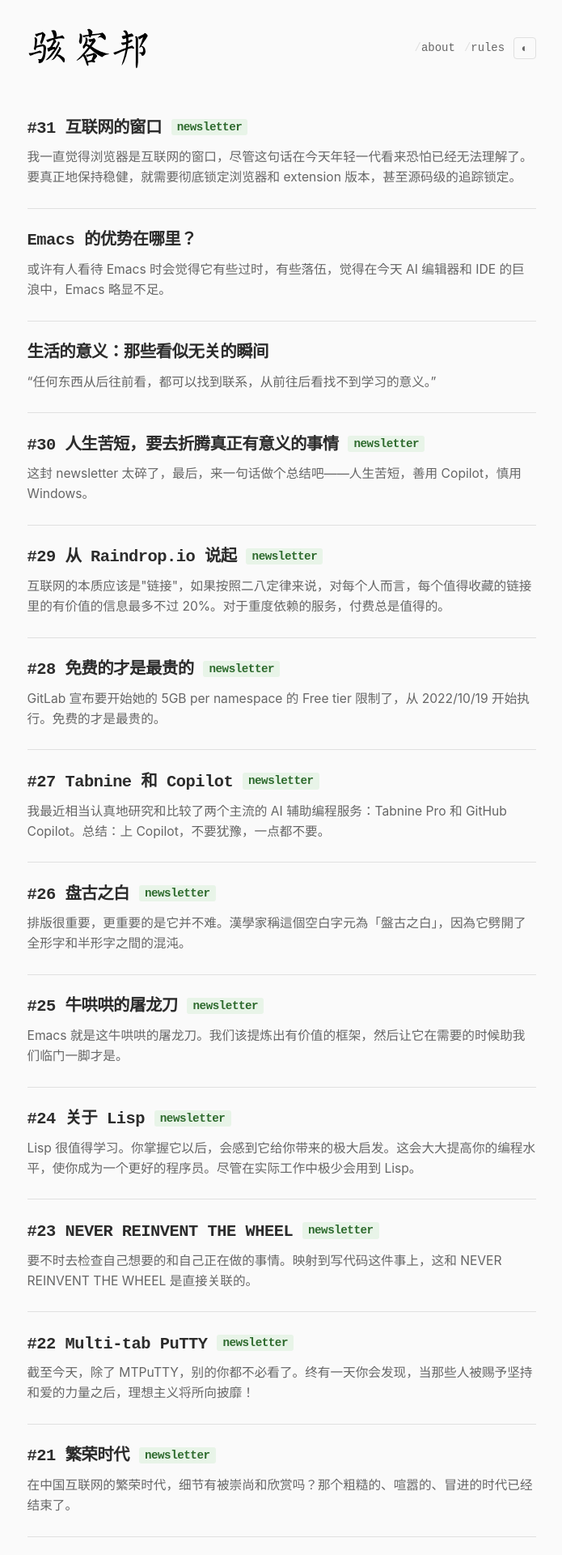
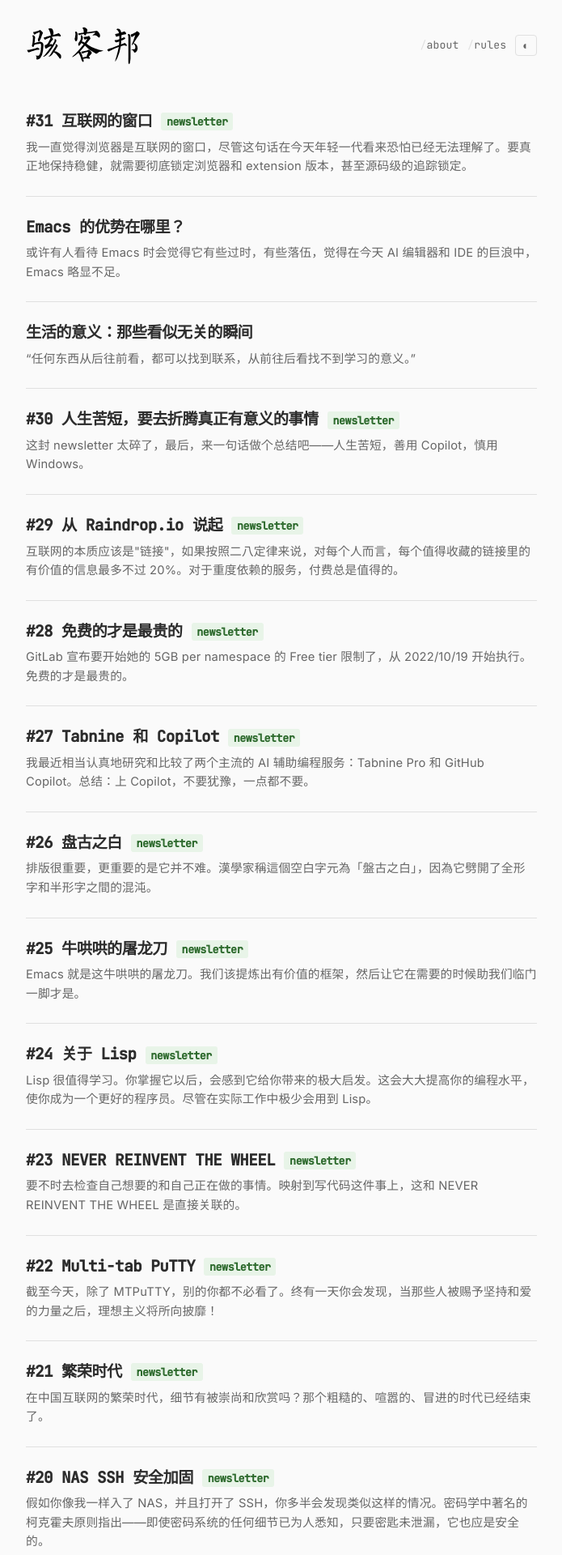
Before and after one commit to haikebangOrg/haikebang.com, a Jekyll site: the page built from index.html, in a window 1280 px wide. Shown: the top 1920 px of the page at 81% size, without its empty margins (292-987 px from the left). Built offline with Jekyll 4.4.1, drawn with Linux system fonts in a browser that asks for light colours.

Commit message:
Use web fonts (Inter, Noto Sans SC, JetBrains Mono) via Google Fonts
- Portable: same fonts render on all devices
- Inter: clean Apple-like English text
- Noto Sans SC: high-quality Chinese characters
- JetBrains Mono: code and headings
- Added preconnect for faster font loading

```diff
--- a/_includes/head.html
+++ b/_includes/head.html
@@ -2,6 +2,9 @@
 <meta http-equiv="content-type" content="text/html; charset=utf-8" />
 <meta name="viewport" content="width=device-width, initial-scale=1" />
 <link rel="icon" type="image/png" href="/favicon.png" />
+<link rel="preconnect" href="https://fonts.googleapis.com">
+<link rel="preconnect" href="https://fonts.gstatic.com" crossorigin>
+<link href="https://fonts.googleapis.com/css2?family=Inter:wght@400;600&family=Noto+Sans+SC:wght@400;500&family=JetBrains+Mono:wght@400;500&display=swap" rel="stylesheet">
 <link rel="stylesheet" type="text/css" href="/css/normalize.css" />
 <link rel="stylesheet" type="text/css" href="/css/style.css" />
 {% if page.highlightjs != null and page.highlightjs != empty %}
--- a/css/style.css
+++ b/css/style.css
@@ -14,8 +14,8 @@
   --tag-bg: #e8f4e8;
   --tag-color: #2d6a2d;
   --max-width: 680px;
-  --font-mono: 'Source Code Pro', 'JetBrains Mono', 'Fira Code', monospace;
-  --font-body: -apple-system, BlinkMacSystemFont, 'Noto Sans SC', 'Helvetica Neue', sans-serif;
+  --font-mono: 'JetBrains Mono', 'Source Code Pro', 'Fira Code', monospace;
+  --font-body: 'Inter', 'Noto Sans SC', -apple-system, BlinkMacSystemFont, 'Helvetica Neue', sans-serif;
 }
 
 [data-theme="dark"] {
@@ -35,14 +35,16 @@
 /* === TYPOGRAPHY === */
 body {
   font-family: var(--font-body);
-  font-size: 17px;
-  line-height: 1.8;
+  font-size: 16px;
+  line-height: 1.85;
+  letter-spacing: 0.01em;
   color: var(--text);
   background: var(--bg);
   margin: 0;
   padding: 0;
   -webkit-font-smoothing: antialiased;
   -moz-osx-font-smoothing: grayscale;
+  font-feature-settings: 'kern' 1, 'liga' 1;
   transition: background 0.3s, color 0.3s;
 }
 
```
